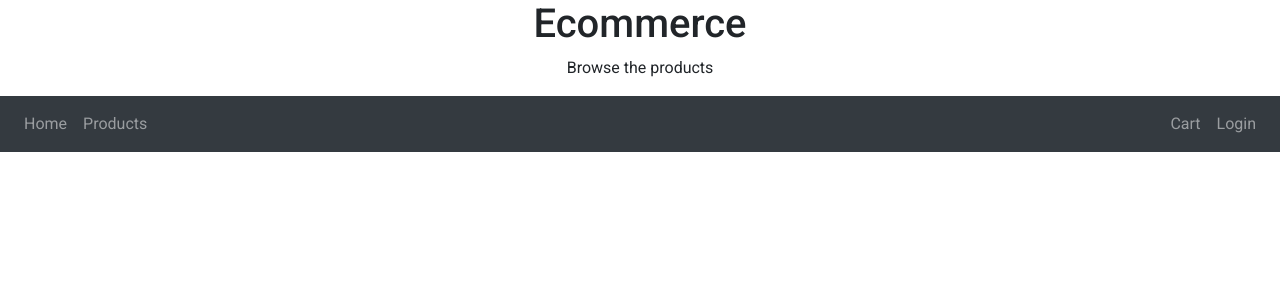
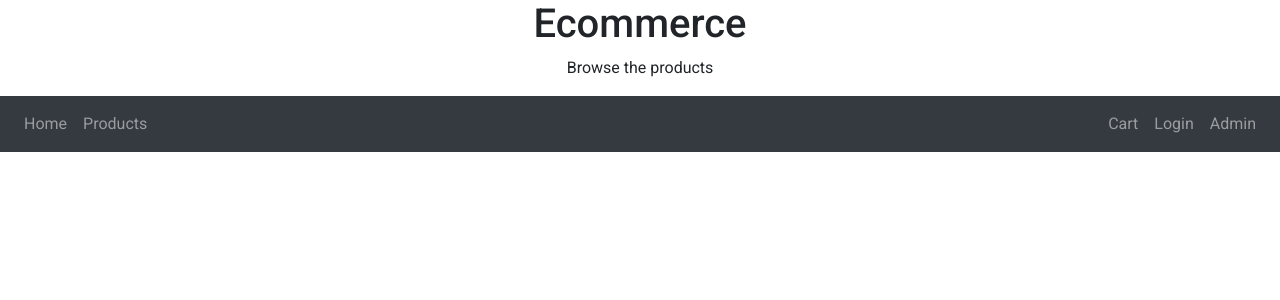
Before and after one commit to sam202020/ecommerce-frontend, an Angular app: page /shopper/product in a window 1280 px wide. Shown: the top 300 px of the page. Built offline with nearby package versions, Linux system fonts and the light colour scheme.

Commit message:
add navigation to admin section

```diff
--- a/src/app/add-product/add-product.component.ts
+++ b/src/app/add-product/add-product.component.ts
@@ -27,6 +27,7 @@ export class AddProductComponent implements OnInit {
 
   onSubmit(): void {
     this.productApiService.addNewProduct({ ...this.productForm.value }).subscribe(data => {
+      console.log(data);
       this.router.navigateByUrl('/admin/home');
     });
   }
--- a/src/app/admin-home/admin-home.component.html
+++ b/src/app/admin-home/admin-home.component.html
@@ -6,7 +6,7 @@
         <div class="panel panel-primary">
           <div class="panel-heading">{{ product.name }}</div>
           <div class="panel-body">
-            <p>Price : {{ product.price }}</p>
+            <p>Price: {{ product.price }}</p>
           </div>
           <div class="panel-footer">
             <button
@@ -14,7 +14,7 @@
               class="btn btn-primary btn-md"
               onClick="location.href='shopper/product' "
             >
-              Browse
+              Edit
             </button>
           </div>
         </div>
--- a/src/app/shared/product-api/product-api.service.ts
+++ b/src/app/shared/product-api/product-api.service.ts
@@ -19,7 +19,6 @@ export class ProductApiService {
   }
 
   addNewProduct(newProduct: NewProduct): Observable<any> {
-    console.log(newProduct);
     return this.http.post<Product>(this.API_URL + "add-product", newProduct);
   }
 
--- a/src/app/shopper-header/shopper-header.component.html
+++ b/src/app/shopper-header/shopper-header.component.html
@@ -17,6 +17,8 @@
     <ul class="navbar-nav ml-auto flex-nowrap">
       <li class="nav-item"><a href="#" class="nav-link">Cart</a></li>
       <li class="nav-item"><a href="/login" class="nav-link">Login</a></li>
+      <li class="nav-item"><a href="/admin/home" class="nav-link">Admin</a></li>
+
     </ul>
   </div>
 </nav>
```
